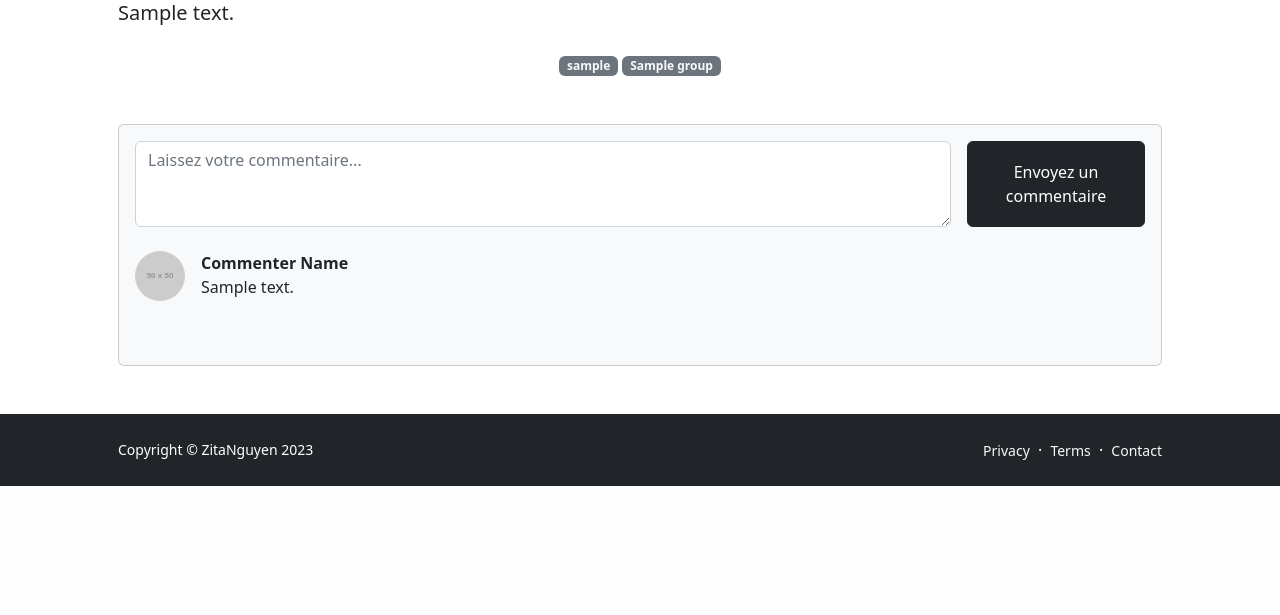
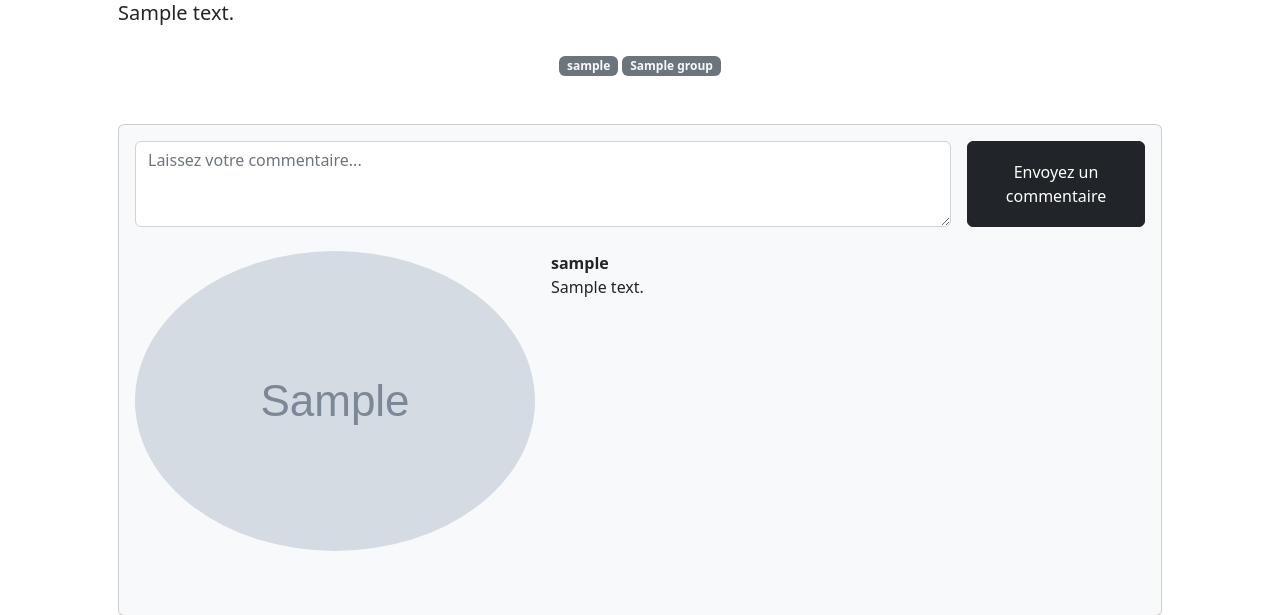
Before and after one commit to ZitaNguyen/SnowTricks, a Symfony app: template templates/tricks/get.html.twig in a window 1280 px wide. Shown: the part 861-1476 px from the top of the page. Before the commit the page ends 1347 px from the top, so only its background shows below. Run offline with Twig, Linux system fonts and the light colour scheme; the template is opened without the code that fills it: most values are stand-ins (such as "Sample title", 1, 10 or a date in 2020); grey boxes marked "Sample" are stand-in pictures; grey boxes labelled with a size stand in for pictures from a placeholder-image service; some libraries are stand-ins or nearby versions.

Commit message:
Render dynamically username and avatar in comments

```diff
--- a/templates/tricks/get.html.twig
+++ b/templates/tricks/get.html.twig
@@ -34,11 +34,6 @@
                     </div>
                     {% endfor %}
                 {% endif %}
-                {# <div class="col mb-4">
-                    <div class="card h-100">
-                        <img src="https://dummyimage.com/600x400/343a40/6c757d" class="card-img-top" alt="...">
-                    </div>
-                </div> #}
             </div>
         </section>
         <!-- Post content-->
@@ -67,9 +62,13 @@
                 {% if comments is not empty %}
                     {% for comment in comments %}
                     <div class="d-flex my-3">
-                        <div class="flex-shrink-0"><img class="rounded-circle" src="https://dummyimage.com/50x50/ced4da/6c757d.jpg" alt="..." /></div>
+                        {% if comment.user.avatar is not empty %}
+                        <div class="flex-shrink-0"><img class="rounded-circle" src="{{ asset('uploads/image/' ~ comment.user.avatar) }}" alt="avatar" /></div>
+                        {% else %}
+                        <div class="flex-shrink-0"><img class="rounded-circle" src="{{ asset('image/snowboard.png') }}" alt="default_avatar" style="width: 50px; height: 50px;" /></div>
+                        {% endif %}
                         <div class="ms-3">
-                            <div class="fw-bold">Commenter Name</div>
+                            <div class="fw-bold">{{ comment.user.username }}</div>
                             <div>{{ comment.comment }}</div>
                             <span class="text-muted"><small>{{ comment.getCreatedAt().format('d/m/Y') }}</small></span>
                         </div>
```
